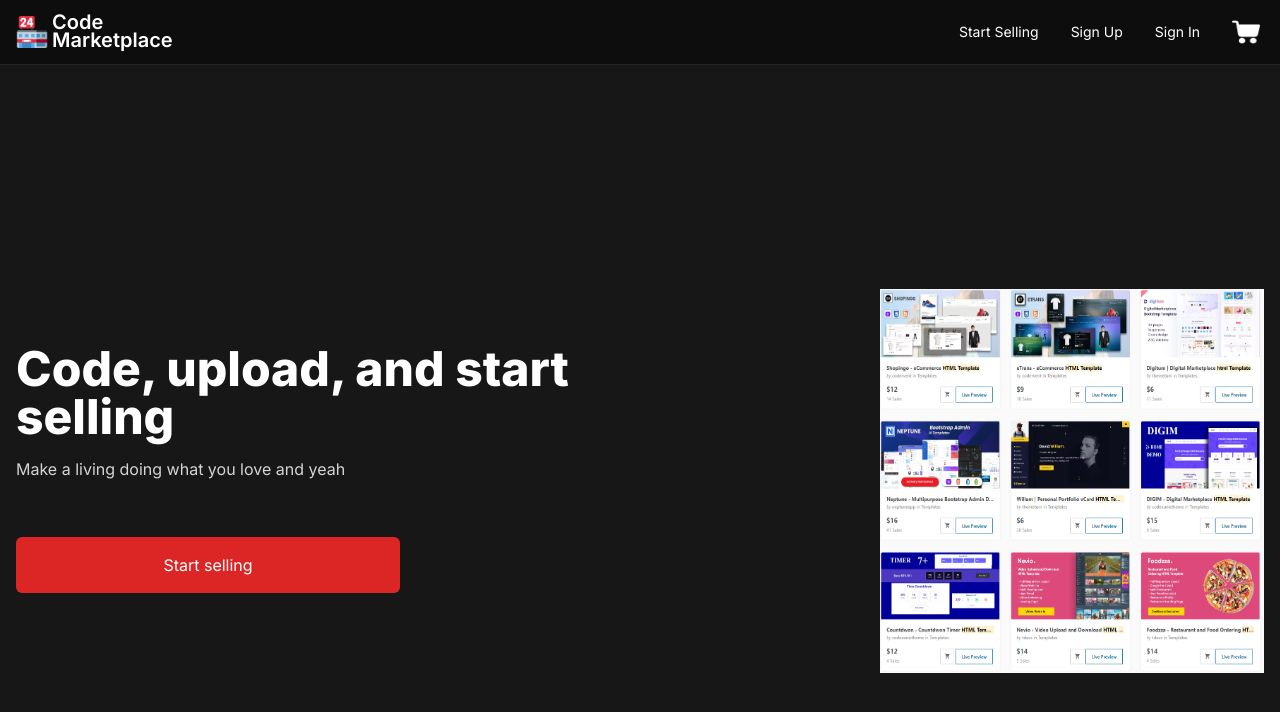
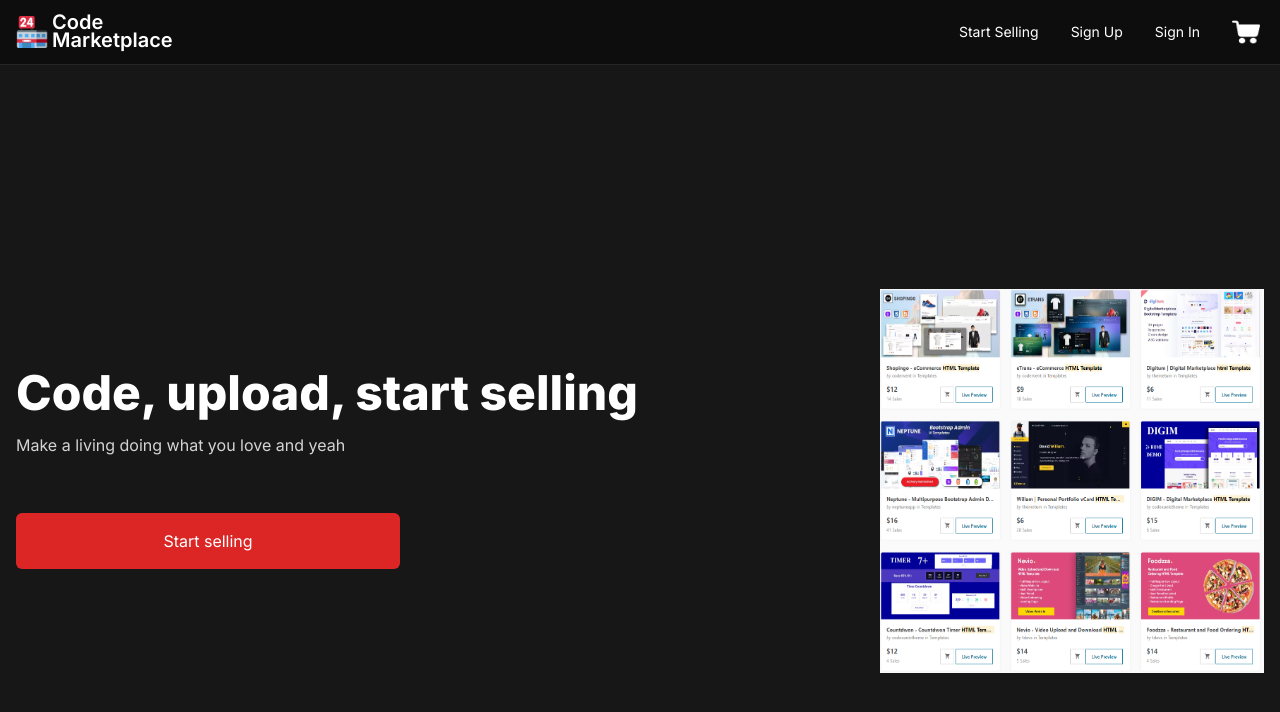
Before and after one commit to xavierbatista/code-marketplace, a Next.js app in the folder client/: page /start-selling in a window 1280 px wide. Shown: the top 712 px of the page. Built offline with nearby package versions, Linux system fonts and the light colour scheme.

Commit message:
did stuff

```diff
--- a/client/pages/start-selling.tsx
+++ b/client/pages/start-selling.tsx
@@ -8,7 +8,7 @@ function StartSelling() {
         <div className="container py-12 lg:py-56 flex items-center justify-center lg:justify-between text-center lg:text-left flex-col lg:flex-row">
           <div className="max-w-2xl flex flex-col items-center lg:items-start">
             <h1 className="text-3xl lg:text-5xl font-extrabold">
-              Code, upload, and start selling
+              Code, upload, start selling
             </h1>
             <h2 className="text-base my-3 lg:my-4 text-neutral-300">
               Make a living doing what you love and yeah
```
Also changed, not shown: 1 other file (tests, documents, lock files or other folders).
